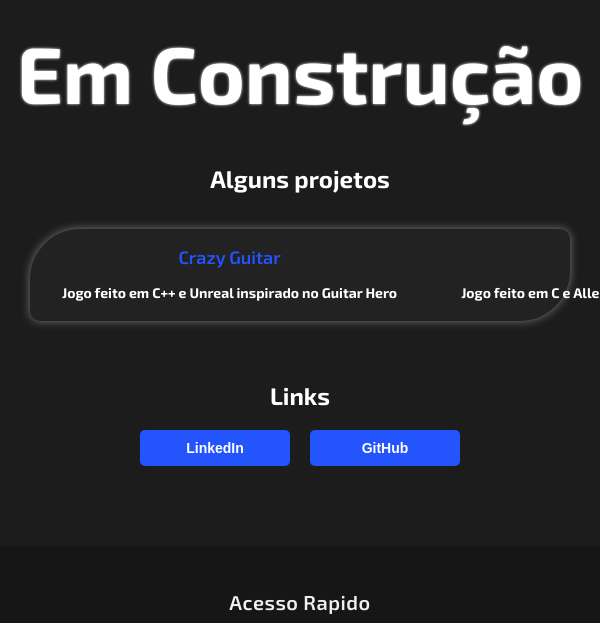
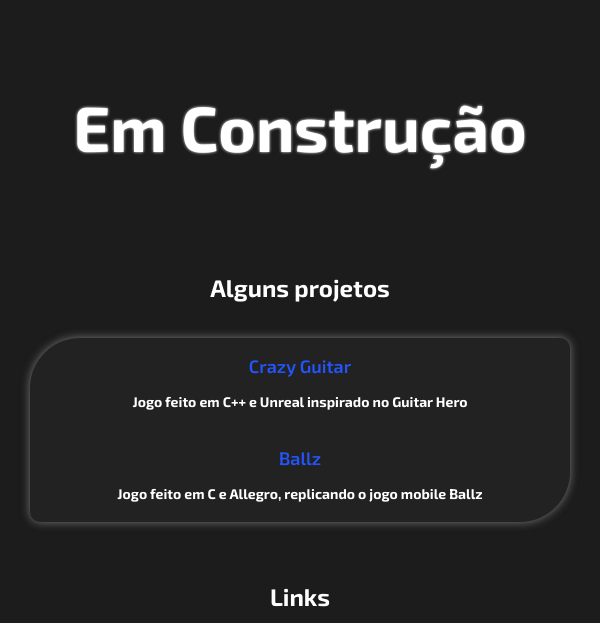
Before and after one commit to araujoLuka/dinf-webpage, a plain HTML site: page index.html in a window 600 px wide. Shown: the top 623 px of the page. Drawn offline with Linux system fonts and the light colour scheme; a web font is replaced by a local one.

Commit message:
updated style for page

```diff
--- a/index.html
+++ b/index.html
@@ -15,8 +15,8 @@
     <link rel="stylesheet" href="styles/cake.css" />
     <link rel="stylesheet" href="styles/main.css" />
     <link rel="stylesheet" href="styles/footer.css" />
+    <link rel="stylesheet" href="styles/home.css" />
     <link rel="stylesheet" href="styles/header.css" />
-    <link rel="stylesheet" href="styles/home.css" />
 
     <link rel="stylesheet" href="https://cdnjs.cloudflare.com/ajax/libs/font-awesome/6.4.0/css/all.min.css"
         integrity="sha512-iecdLmaskl7CVkqkXNQ/ZH/XLlvWZOJyj7Yy7tcenmpD1ypASozpmT/E0iPtmFIB46ZmdtAc9eNBvH0H/ZpiBw=="
--- a/styles/header.css
+++ b/styles/header.css
@@ -7,10 +7,18 @@
     pointer-events: none;
 
     h1 {
-        font-size: 5rem;
         margin-bottom: 1rem;
         margin-top: 1.5rem;
         text-shadow: 0 0 3px #fff;
+        @media (max-width: 600px) {
+            font-size: 3.5rem !important;
+            text-align: center;
+            white-space: wrap;
+            padding: 4rem 1rem;
+        }
+        @media (min-width: 600px) {
+            font-size: 4rem !important;
+        }
     }
 
     h2 {
--- a/styles/home.css
+++ b/styles/home.css
@@ -144,3 +144,14 @@
 	box-shadow: 0 0 10px var(--button-hover-color);
 	width: 200px;
 }
+
+@media (max-width: 768px) {
+    article p,
+    article span {
+        font-size: 12px;
+    }
+
+    ul.text-list {
+        grid-template-columns: 1fr;
+    }
+}
--- a/styles/main.css
+++ b/styles/main.css
@@ -52,18 +52,3 @@
 ::-webkit-scrollbar-thumb:hover {
 	background: #17f;
 }
-
-@media (max-width: 768px) {
-    h1 {
-        font-size: 2rem;
-    }
-
-    article p,
-    article span {
-        font-size: 12px;
-    }
-
-    ul.text-list {
-        grid-template-columns: 1fr;
-    }
-}
```
